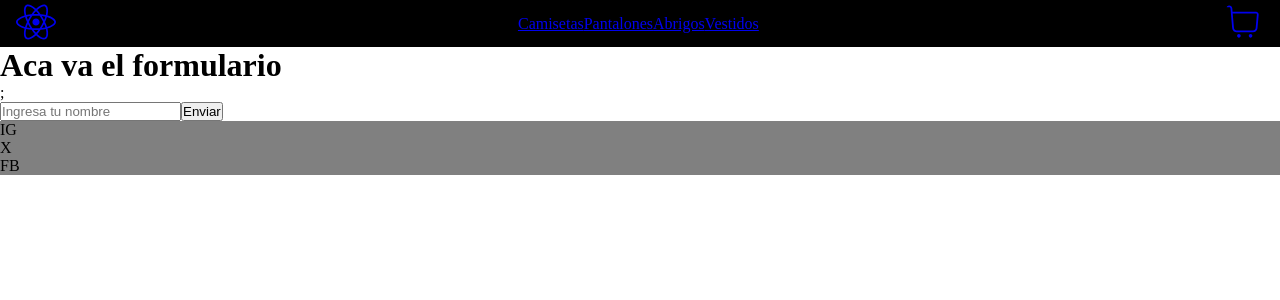
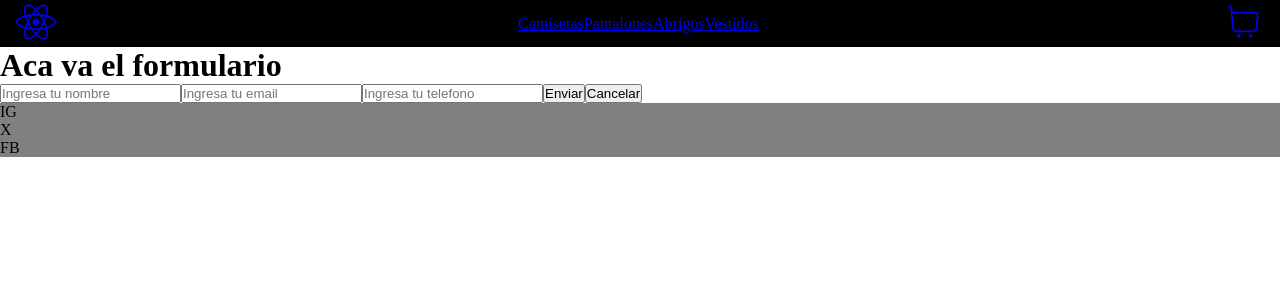
Before and after one commit to joelcastagnani/PreEntrega1-Castagnani, a React (Vite) app: page /checkout in a window 1280 px wide. Shown: the top 300 px of the page. Built offline with nearby package versions, Linux system fonts and the light colour scheme.

Commit message:
break clase 10

```diff
--- a/src/pages/checkout/Checkout.jsx
+++ b/src/pages/checkout/Checkout.jsx
@@ -1,15 +1,55 @@
+import { useState } from "react";
+
 const Checkout = () => {
+  const [nombre, setNombre] = useState("");
+  const [email, setEmail] = useState("");
+  const [telefono, setTelefono] = useState("");
+
   const envioDeFormulario = (event) => {
     event.preventDefault();
-    console.log("Se envio el formulario");
+    console.log("Le mandamos toda la info al server");
+
+    console.log(nombre);
+    console.log(email);
+    console.log(telefono);
+  };
+
+  const capturarNombre = (event) => {
+    setNombre(event.target.value);
+  };
+  const capturarEmail = (event) => {
+    setEmail(event.target.value);
+  };
+  const capturarTelefono = (event) => {
+    setTelefono(event.target.value);
   };
 
   return (
     <div>
-      <h1>Aca va el formulario</h1>;
+      <h1>Aca va el formulario</h1>
       <form onSubmit={envioDeFormulario}>
-        <input type="text" placeholder="Ingresa tu nombre" />
-        <button type="submit">Enviar</button>
+        <input
+          type="text"
+          placeholder="Ingresa tu nombre"
+          onChange={capturarNombre}
+          name="nombre"
+        />
+
+        <input
+          type="text"
+          placeholder="Ingresa tu email"
+          onChange={capturarEmail}
+          name="email"
+        />
+        <input
+          type="text"
+          placeholder="Ingresa tu telefono"
+          onChange={capturarTelefono}
+          name="telefono"
+        />
+
+        <button>Enviar</button>
+        <button type="button">Cancelar</button>
       </form>
     </div>
   );
```
